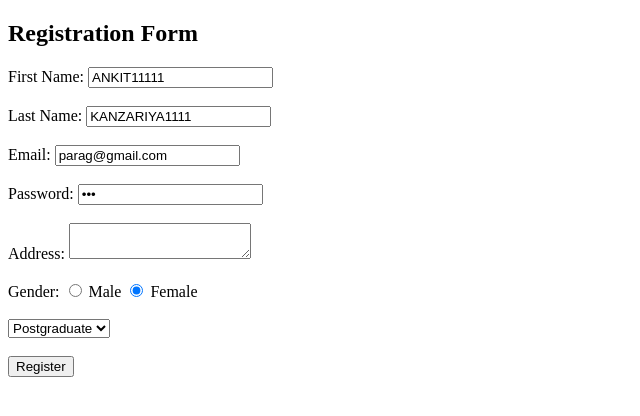
After one commit to ankitkanzariya/Django, a Django app: page /edit/8/ in a window 1280 px wide. The commit adds this page. Shown: the top 416 px of the page, without its empty margins (0-640 px from the left). Run offline with Django 5.2, Linux system fonts and the light colour scheme; data comes from the database, SQL or seed files in the repository; both versions use the stored data as it was after the commit.

Commit message:
done18-7

```diff
--- /dev/null
+++ b/Chat-app/myvenv/pyvenv.cfg
@@ -0,0 +1,5 @@
+home = C:\Program Files\Python312
+include-system-site-packages = false
+version = 3.12.3
+executable = C:\Program Files\Python312\python.exe
+command = C:\Program Files\Python312\python.exe -m venv C:\Users\Ankit\Desktop\Django\django\Django\Chat-app\myvenv
--- /dev/null
+++ b/student/myapp/templates/edit-student.html
@@ -0,0 +1,71 @@
+<!DOCTYPE html>
+<html>
+<head>
+  <title>edit Form</title>
+</head>
+<body>
+  {% if request.session.femail %}
+    <h2>Registration Form {{ request.session.fac_name }} </h2>
+  {% else %}
+    <h2>Registration Form </h2>
+  {% endif %}
+  <form action="{% url 'edit-student' pk=student.pk %}" method="post">
+    {% csrf_token %}
+    <label for="fname">First Name:</label>
+    <input type="text" id="fname" name="fname" value="{{student.fname}}" required><br><br>
+
+    <label for="lname">Last Name:</label>
+    <input type="text" id="lname" name="lname" value="{{student.lname}}" required><br><br>
+
+    <label for="email">Email:</label>
+    <input type="email" id="email" name="email" value="{{student.email}}" readonly><br><br>
+
+    <label for="password">Password:</label>
+    <input type="password" id="password" value="{{student.password}}" name="password" readonly><br><br>
+
+    <label for="address">Address:</label>
+    <textarea id="address" name="address" required></textarea><br><br>
+    {% if student.gender == "male" %}
+    <label for="gender">Gender:</label>
+    <input type="radio" id="male" name="gender" value="male" checked>
+    <label for="male">Male</label>
+    <input type="radio" id="female" name="gender" value="female">
+    <label for="female">Female</label><br><br>
+    {% else %}
+    <label for="gender">Gender:</label>
+    <input type="radio" id="male" name="gender" value="male">
+    <label for="male">Male</label>
+    <input type="radio" id="female" name="gender" value="female" checked>
+    <label for="female">Female</label><br><br>
+    {% endif %}
+
+
+    <select name="qualification">
+        {% if student.qualification == "ssc" %}
+        <option value="ssc" selected>SSC</option>
+        <option value="hsc">HSC</option>
+        <option value="graduate">Graduate</option>
+        <option value="postgraduate">Postgraduate</option>
+        {% elif student.qualification == "hsc" %}
+        <option value="ssc">SSC</option>
+        <option value="hsc" selected>HSC</option>
+        <option value="graduate">Graduate</option>
+        <option value="postgraduate">Postgraduate</option>
+        {% elif student.qualification == "graduate" %}
+        <option value="ssc">SSC</option>
+        <option value="hsc">HSC</option>
+        <option value="graduate" selected>Graduate</option>
+        <option value="postgraduate">Postgraduate</option>
+        {% elif student.qualification == "postgraduate" %}
+        <option value="ssc">SSC</option>
+        <option value="hsc">HSC</option>
+        <option value="graduate">Graduate</option>
+        <option value="postgraduate" selected>Postgraduate</option>
+        {% endif %}
+    </select>
+   <br><br>
+
+    <input type="submit" value="Register">
+  </form>
+</body>
+</html>
--- a/student/myapp/urls.py
+++ b/student/myapp/urls.py
@@ -8,4 +8,8 @@ urlpatterns = [
     path('add-student/',views.add_student,name='add-student'),
     path('add-to-student/',views.add_to_student,name='add-to-student'),
     path('view-student/',views.view_student,name='view-student'),
+    path('delete/<int:pk>/', views.delete, name='delete'),
+    path('edit/<int:pk>/', views.edit, name='edit'),
+    path('edit-student/<int:pk>/', views.edit_student, name='edit-student'),
+
 ]
--- a/student/myapp/views.py
+++ b/student/myapp/views.py
@@ -1,4 +1,4 @@
-from django.shortcuts import render
+from django.shortcuts import render,redirect
 from .models import Faculty,Student
 from django.core.exceptions import ObjectDoesNotExist
 
@@ -24,6 +24,15 @@ def login(request):
         msg = "Please enter your login credentials."
         return render(request, 'login.html', {'msg': msg})
 
+def logout(request):
+    if 'femail' in request.session:
+        del request.session['femail']
+        msg="logout sucessfully"
+        return render(request,'index.html',{'msg':msg})
+    else:
+        msg="session expire login again"
+        return render(request,'index.html',{'msg':msg})
+
 def add_student(request):
     return render(request,'add-student.html')
 
@@ -46,10 +55,31 @@ def add_to_student(request):
     else:
         return render(request,'index.html')
 
-def logout(request):
-    return render(request,'index.html')
-
 def view_student(request):
     faculty=Faculty.objects.get(femail=request.session['femail'])
     student=Student.objects.filter(faculty=faculty)
     return render(request,'view-student.html',{'student':student})
+
+def delete(request, pk):
+        student = Student.objects.get(pk=pk)
+        student.delete()
+        msg = "Product deleted successfully."
+        return redirect('view-student')
+
+def edit(request,pk):
+    student=Student.objects.get(pk=pk)
+    return render(request,'edit-student.html',{'student':student})
+
+def edit_student(request,pk):
+    student = Student.objects.get(pk=pk)
+    if request.method == "POST":
+        student.fname=request.POST['fname']
+        student.lname=request.POST['lname']
+        student.address=request.POST['address']
+        student.qualification=request.POST['qualification']
+        student.save()
+        msg = "student Updated Successfully"
+        return redirect('view-student')
+    else:
+        msg="student not updated"
+        return render(request,'edit-student.html',{'student':student,'msg':msg})
```
Also changed, not shown: student/myapp/templates/view-student.html (+16 -2 lines), student/db.sqlite3, student/myapp/models.py (line endings or trailing spaces), 9 other files.
